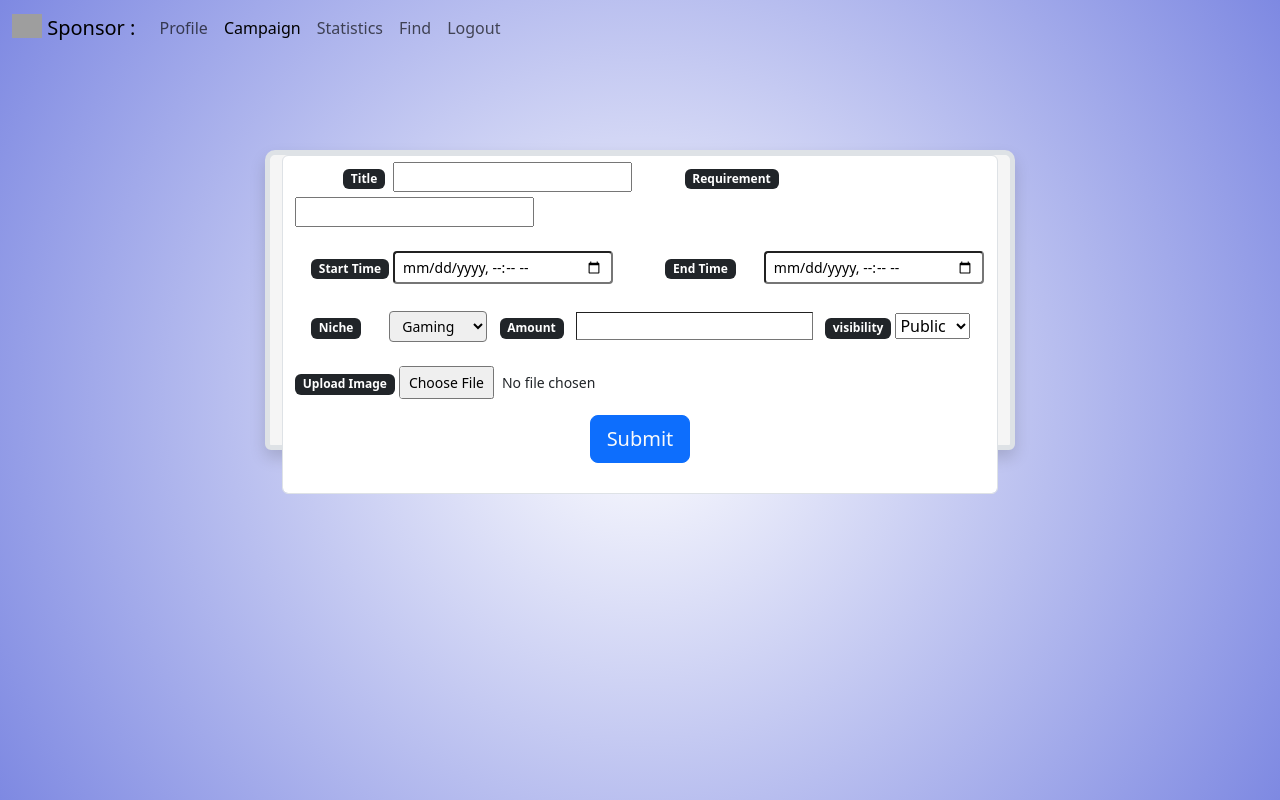
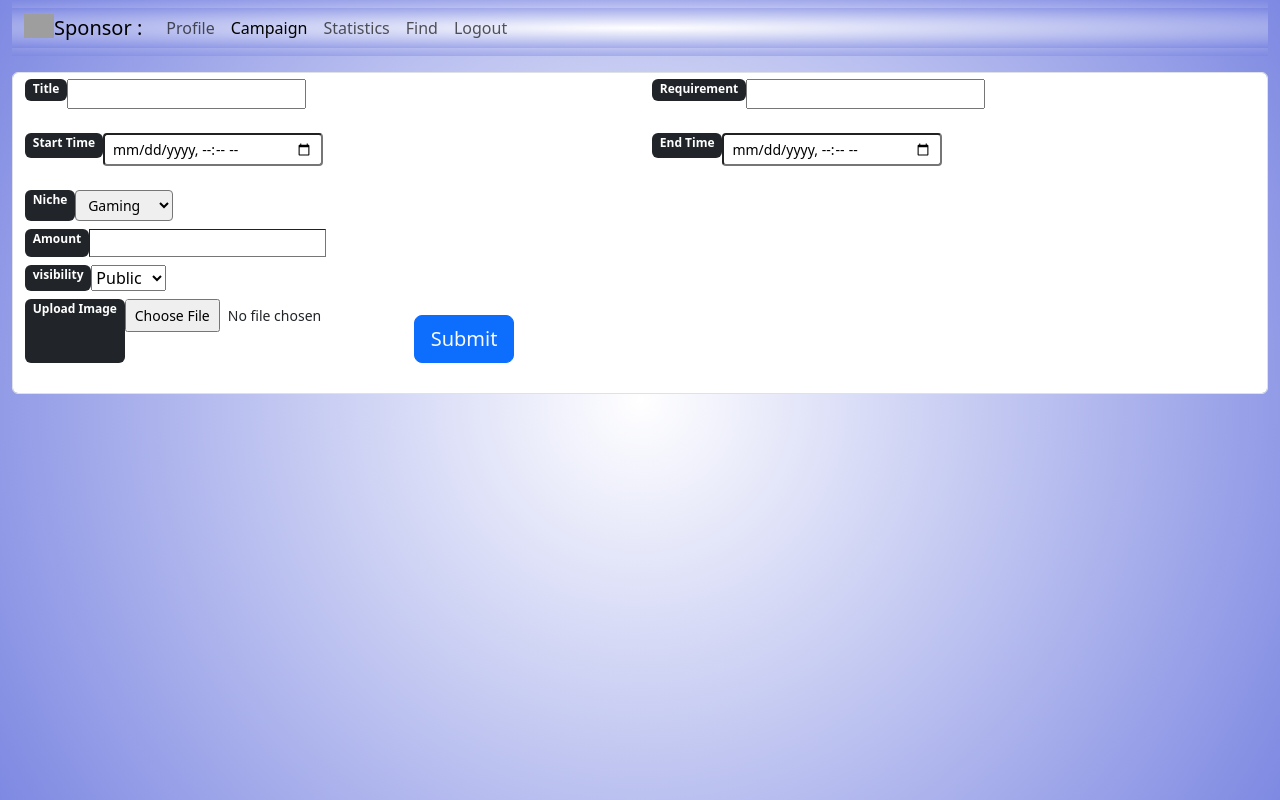
Before and after one commit to 22f1000870/Project, a Flask app: template templates/addcampaign.html in a window 1280 px wide. Run offline with Flask 3, Linux system fonts and the light colour scheme; the template is opened without the code that fills it, so the values that code supplies are empty; some libraries are stand-ins or nearby versions; grey boxes are pictures that could not be loaded.

Commit message:
responsive form

```diff
--- a/app.py
+++ b/app.py
@@ -1,5 +1,3 @@
-
-import base64
 import os
 from flask import Flask,render_template, url_for,redirect,flash,session,request
 from model11 import*
@@ -126,8 +124,9 @@ def log():
 @app.route('/campaign')
 @login_required
 def campaign():
-   c=db.session.query(Campaign).filter(Campaign.sponsor_id==current_user.user_id).all()
-   return render_template('campaign.html',user=current_user.sponsor,campaign=c)#user=current_user.sponsor,campaign=c)
+   if request.method=='GET':
+    c=db.session.query(Campaign).filter(Campaign.sponsor_id==current_user.user_id).all()
+    return render_template('campaign.html',user=current_user.sponsor,campaign=c)#user=current_user.sponsor,campaign=c)
 
 @app.route('/campaign/add',methods=['GET','POST'])
 @login_required
@@ -140,26 +139,28 @@ def addcampaign():
             start= datetime.strptime(a['start'],"%Y-%m-%dT%H:%M")
             end= datetime.strptime(a['end'],"%Y-%m-%dT%H:%M")
             f=request.files['image']
-            if f and checkext(f.filename):
-                filepath=os.path.join(app.config['UPLOAD_FOLDER'], f.filename)
-                f.save(filepath)
-                #relative_filepath = os.path.join('static', f.filename)
-                print(filepath)
-                #print(relative_filepath)
-                c=Campaign(sponsor_id=current_user.user_id,title=a['title'],niche=a['niche'],requirement=a['requirement'],image=f.filename)
+            if end>start:
+                if f and checkext(f.filename):
+                    filepath=os.path.join(app.config['UPLOAD_FOLDER'], f.filename)
+                    f.save(filepath)
+                    #relative_filepath = os.path.join('static', f.filename)
+                    print(filepath)
+                    #print(relative_filepath)
+                    c=Campaign(sponsor_id=current_user.user_id,title=a['title'],niche=a['niche'],requirement=a['requirement'],image=f.filename)
+
+                else:
+                    c=Campaign(sponsor_id=current_user.user_id,title=a['title'],niche=a['niche'],requirement=a['requirement'])
                 db.session.add(c)
                 db.session.flush()
+                t=Time(campaign_id=c.campaign_id,start=start,end=end,status=0,visibility=int(a['visibility']))
+                r=Request(campaign_id=c.campaign_id,amount=float(a['amount']))
+                db.session.add_all([t,r])
+                db.session.commit()
+
+                return redirect(url_for('campaign'))
             else:
-                c=Campaign(sponsor_id=current_user.user_id,title=a['title'],niche=a['niche'],requirement=a['requirement'])
-                db.session.add(c)
-                db.session.flush()
-            t=Time(campaign_id=c.campaign_id,start=start,end=end,status=0,visibility=int(a['visibility']))
-            r=Request(campaign_id=c.campaign_id,amount=float(a['amount']))
-            db.session.add_all([t,r])
-            db.session.commit()
-            ca=db.session.query(Campaign).filter(Campaign.sponsor_id==current_user.user_id).all()
-
-            return render_template('campaign.html',user=current_user.sponsor,campaign=ca)
+                flash("Incorrect Date Time")
+                return render_template('addcampaign.html')
 
 if __name__=='__main__':
     app.run(host='0.0.0.0',port=5000,debug=True)
--- a/templates/addcampaign.html
+++ b/templates/addcampaign.html
@@ -10,7 +10,6 @@
     <style>
         .aa{
             background: radial-gradient(circle,white, #7e89e2);
-
             height: 100vh;
         }
         .aj{
@@ -28,102 +27,158 @@
             border-radius: 10px;
 
         }
+        .form-label {
+          display: inline-block;
+        }
 
     </style>
 </head>
-<body class="aa">
-    <div
-        class="container-fluid "
-    >
-       <div class="row">
+<body class="aa ">
+
+  <div class="container-fluid h-100 ">
+
+    <div class="row mb-3 ">
+
       <div class="col-12">
-        <nav class="navbar navbar-expand-lg fixed-top">
-            <div class="container-fluid ">
+
+        <nav class="navbar navbar-expand-lg jk">
+
+          <div class="container-fluid jk ">
+
             <a class="navbar-brand" href="#">
-                <img src="../static/IMG-20210422-WA0000.jpg" alt=" " width="30" height="24" class="d-inline-block align-text-top">
-                    Sponsor : {{user.company_name}}</a>
+
+              <img src="../static/IMG-20210422-WA0000.jpg" alt=" " width="30" height="24" class="d-inline-block align-text-top">Sponsor : {{user.company_name}}</a>
+
             </a>
+
             <button class="navbar-toggler" type="button" data-bs-toggle="collapse" data-bs-target="#navbarNav" aria-controls="navbarNav" aria-expanded="false" aria-label="Toggle navigation">
               <span class="navbar-toggler-icon"></span>
             </button>
+
             <div class="collapse navbar-collapse" id="navbarNav">
+
               <ul class="navbar-nav">
+
                 <li class="nav-item">
                   <a class="nav-link"  href="#">Profile</a>
                 </li>
+
                 <li class="nav-item">
                   <a class="nav-link active" aria-current="page" href="#">Campaign</a>
                 </li>
+
                 <li class="nav-item">
                   <a class="nav-link" href="#">Statistics</a>
                 </li>
+
                 <li class="nav-item">
                   <a class="nav-link" href="#">Find</a>
                 </li>
+
                 <li class="nav-item">
                   <a class="nav-link " href="#">Logout</a>
                 </li>
+
               </ul>
+
             </div>
+
           </div>
+
         </nav>
 
       </div>
+
     </div>
-    </div>
-    <div class="container md  border border-5 rounded-bottom shadow bg-blue">
+
+    <div class="row mb-3">
+
+      <div class="col">
         {% with messages = get_flashed_messages(with_categories=true) %}
         {% if messages %}
+
         <ul>
+
         {% for category,message in messages %}
         <li class="{{category}}">{{ message}}</li>
           {% endfor %}
+
         </ul>
         {% endif %}
         {% endwith %}
+
         <form  action="/campaign/add" enctype="multipart/form-data" class="form-control align-items-center" method="post">
-            <div class="form-row">
-                <label for="title" class="form-label ms-5 badge bg-dark">Title</label>
-                <input type="text" class="input-text ms-1" id="title" name="title">
-                <label for="req" class="form-label ms-5 badge bg-dark">Requirement</label>
+
+          <div class="row align-items-center mb-3">
+            <div class="col d-flex flex-wrap mb-2">
+              <label for="title" class="form-label badge bg-dark">Title</label>
+              <input type="text" class="input-text " id="title" name="title">
+
+            </div>
+
+            <div class="col d-flex flex-wrap mb-2">
+              <label for="req" class="form-label badge bg-dark">Requirement</label>
               <input type="text" class="input-text" id="req" name="requirement">
-            </div><br>
-            <div class="form-row">
-                <label for="start" class="form-label ms-3 badge bg-dark">Start Time</label>
+            </div>
+          </div>
+
+          <div class="row align-items-center mb-3">
+            <div class="col d-flex flex-wrap mb-2">
+              <label for="start" class="form-label badge bg-dark">Start Time</label>
               <input type="datetime-local" class="form-control-sm" id="start" name="start">
-                <label for="end" class="form-label ms-5 badge bg-dark">End Time</label>
-                <input type="datetime-local" class="form-control-sm ms-4" id="end" name="end">
 
-            </div><br>
-            <div class="form-row ">
-                <label class="badge bg-dark ms-3" for="niche">Niche</label>
-                <select class="form-select-sm ms-4" id="niche" name="niche">
+            </div>
+            <div class="col d-flex flex-wrap mb-2">
+              <label for="end" class="form-label  badge bg-dark">End Time</label>
+              <input type="datetime-local" class="form-control-sm " id="end" name="end">
+            </div>
+          </div>
+
+          <div class="form-row align-items-center">
+            <div class="col d-flex flex-wrap mb-2">
+              <label class="badge bg-dark " for="niche">Niche</label>
+              <select class="form-select-sm " id="niche" name="niche">
                 <option class="text-light bg-dark" value="Gaming">Gaming</option>
                 <option  class="text-light bg-dark" value="Cosmetics">Cosmetics</option>
                 <option class="text-light bg-dark" value="Politics">Politics</option>
                 <option class="text-light bg-dark" value="Tourism">Tourism</option>
               </select>
-                <label class="badge bg-dark ms-2" for="amount">Amount</label>
-                <input class="  input-text border-1 ms-2" type="number" step="0.01" id="amount" name="amount">
-                <label class="badge bg-dark ms-2" for="visibility">visibility</label>
+            </div>
+            <div class="col d-flex flex-wrap mb-2">
+              <label class="badge bg-dark " for="amount">Amount</label>
+              <input class="  input-text border-1 " type="number" step="0.01" id="amount" name="amount">
+            </div>
+
+            <div class="col d-flex flex-wrap mb-2">
+              <label class="badge bg-dark" for="visibility">visibility</label>
               <select class="'form-select-sm " id="visibility" name="visibility">
                 <option  class="text-light bg-dark" value="0" >Public</option>
                 <option class="text-light bg-dark" value="1">Private</option>
               </select>
-            </div><br>
-            <div class="form-row">
+            </div>
+          </div>
+
+          <div class="form-row align-items-center">
+            <div class="col-12 d-flex flex-wrap">
               <label class="badge bg-dark" for="image">Upload Image</label>
-                <input
-                    class="form-control-sm"
-                    type="file"
-                    name="image"
-                    id="image">
+              <input class="form-control-sm" type="file" name="image" id="image">
               <div class="mt-3 d-flex justify-content-center">
                 <button type="submit" class="btn btn-primary btn-lg text-light ">Submit</button>
+              </div>
+            </div>
           </div><br>
+
+
+        </form>
+
         </div>
-        </form>
+
+
+
     </div>
+
+  </div>
+
   <script src="https://cdn.jsdelivr.net/npm/bootstrap@5.3.3/dist/js/bootstrap.bundle.min.js" integrity="sha384-YvpcrYf0tY3lHB60NNkmXc5s9fDVZLESaAA55NDzOxhy9GkcIdslK1eN7N6jIeHz" crossorigin="anonymous"></script>
 </body>
 </html>
```
Also changed, not shown: instance/project_database.sqlite3, static/photo_2023-12-08_17-16-58.jpg (added). Lines whose indentation alone changed are shown as unchanged.
